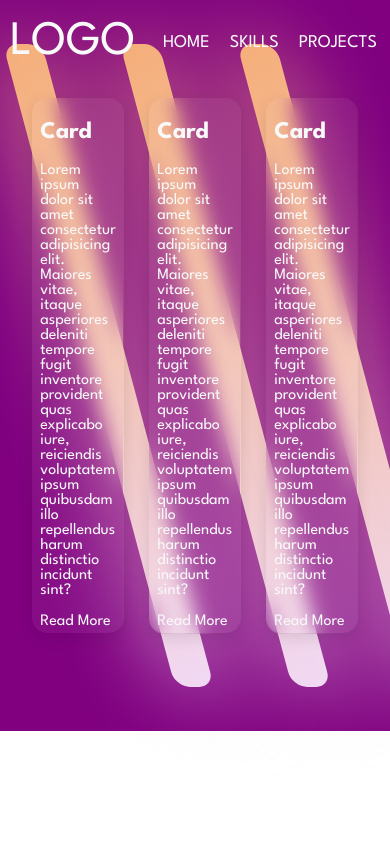
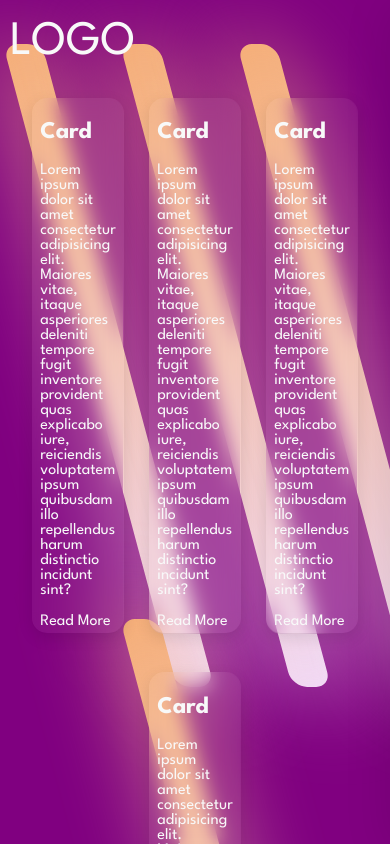
Before and after one commit to ak4598/portfolio-website, a Next.js app: page /skills/engineering/tmp in a window 390 px wide. Built offline with nearby package versions, Linux system fonts and the light colour scheme.

Commit message:
responsive navbar in progress

```diff
--- a/assets/OtherLogos/index.ts
+++ b/assets/OtherLogos/index.ts
@@ -9,6 +9,8 @@ import PostgreSQL from "./psql.svg";
 import MongoDB from "./mongodb.svg";
 import Moralis from "./moralis.svg";
 import TheGraph from "./thegraph.svg";
+
+import Menu from "./menu.svg";
 
 export {
   Docker,
@@ -22,4 +24,5 @@ export {
   MongoDB,
   Moralis,
   TheGraph,
+  Menu,
 };
--- a/components/NavBar/NavBar.module.css
+++ b/components/NavBar/NavBar.module.css
@@ -13,7 +13,7 @@
   height: 100%;
   display: flex;
   align-items: center;
-  padding: 0 2%;
+  list-style: none;
 }
 
 .logo {
@@ -22,62 +22,108 @@
   color: #f8f9f9;
 }
 
-.navbar ul {
-  list-style: none;
-  padding: 0;
-  flex-shrink: 0;
-}
-
-.navbar ul li {
+.navbar li {
   position: relative;
   float: left;
 }
 
-.navbar ul li div {
+.navbar li div {
   font-size: 18px;
   text-transform: uppercase;
-  padding: 20px 30px;
+  padding: 20px 50px;
   color: #f8f9f9;
 }
 
-.navbar ul li ul {
+.navbar li ul {
   position: absolute;
   text-transform: uppercase;
+  list-style: none;
   font-size: 18px;
   padding-left: 0;
   color: #f8f9f9;
-  width: 140px;
+  width: 135px;
   display: none;
   background: rgba(248, 249, 249, 0.1);
-  left: 20px;
+  left: 40px;
 }
 
-.navbar ul li ul li {
+.navbar li ul li {
   position: relative;
   padding: 20px 0;
   text-indent: 10px;
   width: 100%;
 }
 
-.navbar ul li ul li:hover {
+.navbar li ul li:hover {
   background: rgba(248, 249, 249, 0.2);
 }
 
-.navbar ul li:focus-within > ul,
-.navbar ul li:hover > ul {
+.mobileNavToggle {
+  display: none;
+}
+
+.navbar li:focus-within > ul,
+.navbar li:hover > ul {
   display: inherit;
 }
 
-@media (max-width: 768px) {
+@media (max-width: 35em) {
   .logo {
     padding: 0 10px;
   }
 
-  .navbar ul li div {
-    padding: 20px 10px;
+  .navbar {
+    position: fixed;
+    flex-direction: column;
+    justify-content: center;
+    margin: 0;
+    padding: 0 4%;
+    inset: 0 0 0 60%;
+    background: rgba(248, 249, 249, 0.2);
+    backdrop-filter: blur(30px);
+    box-shadow: 0 5px 45px rgba(0, 0, 0, 0.1);
+
+    transform: translateX(100%);
+    transition: 0.5s;
   }
 
-  .navbar ul li ul {
-    left: 0px;
+  .navbar li {
+    position: relative;
+    margin-left: 0;
+    margin-right: auto;
+  }
+
+  .navbar li div {
+    padding: 20px 0;
+  }
+
+  .navbar li ul {
+    position: relative;
+
+    left: -10px;
+  }
+
+  .navbar li:focus-within > ul,
+  .navbar li:active > ul {
+    display: inherit;
+    backdrop-filter: blur(20px);
+  }
+
+  .mobileNavToggle {
+    display: flex;
+    justify-content: center;
+    align-items: center;
+    background: inherit;
+    font-size: 18px;
+    width: 10%;
+    aspect-ratio: 1 / 1;
+
+    margin-left: auto;
+    margin-right: 5%;
+
+    border: 0;
+    color: #f8f9f9;
+
+    z-index: 1;
   }
 }
--- a/components/NavBar/NavBar.tsx
+++ b/components/NavBar/NavBar.tsx
@@ -1,6 +1,7 @@
 import React from "react";
 import styles from "./NavBar.module.css";
 import { pages } from "./pages";
+import { Menu } from "../../assets/OtherLogos";
 
 const NavBar = () => {
   return (
@@ -9,8 +10,14 @@ const NavBar = () => {
         <div>LOGO</div>
       </a>
 
-      <nav className={styles.navbar}>
-        <ul>
+      <button className={styles.mobileNavToggle}>
+        <span className={styles.smallOnly}>
+          <img src={Menu.src} />
+        </span>
+      </button>
+
+      <nav>
+        <ul id="nav" className={styles.navbar}>
           {pages.map((page) => (
             <li key={page.name}>
               <div>{page.name}</div>
--- a/pages/skills/engineering/tmp.tsx
+++ b/pages/skills/engineering/tmp.tsx
@@ -43,6 +43,19 @@ const tmp = () => {
           <a href="#">Read More</a>
         </div>
       </div>
+      <div className={styles.card}>
+        <span></span>
+        <div className={styles.content}>
+          <h2>Card</h2>
+          <p>
+            Lorem ipsum dolor sit amet consectetur adipisicing elit. Maiores
+            vitae, itaque asperiores deleniti tempore fugit inventore provident
+            quas explicabo iure, reiciendis voluptatem ipsum quibusdam illo
+            repellendus harum distinctio incidunt sint?
+          </p>
+          <a href="#">Read More</a>
+        </div>
+      </div>
     </div>
   );
 };
```
Also changed, not shown: assets/OtherLogos/menu.svg (added).
